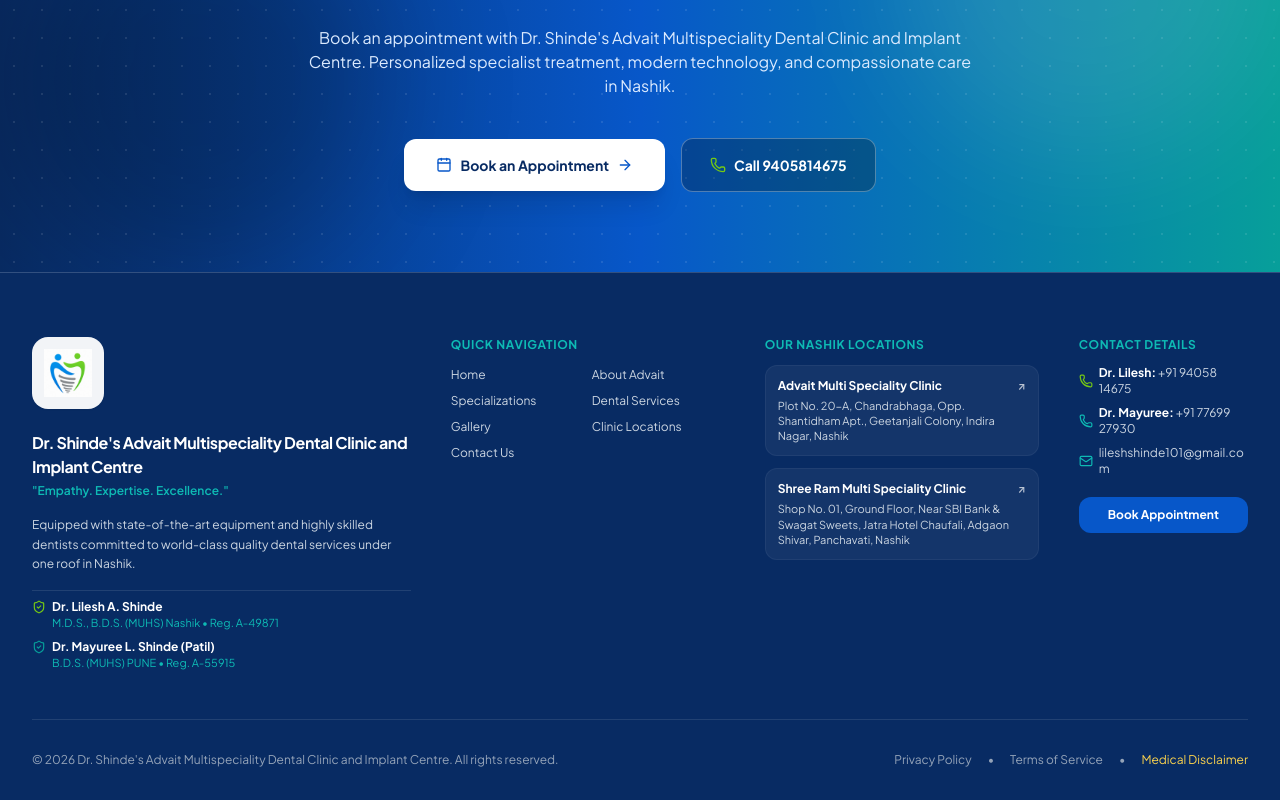
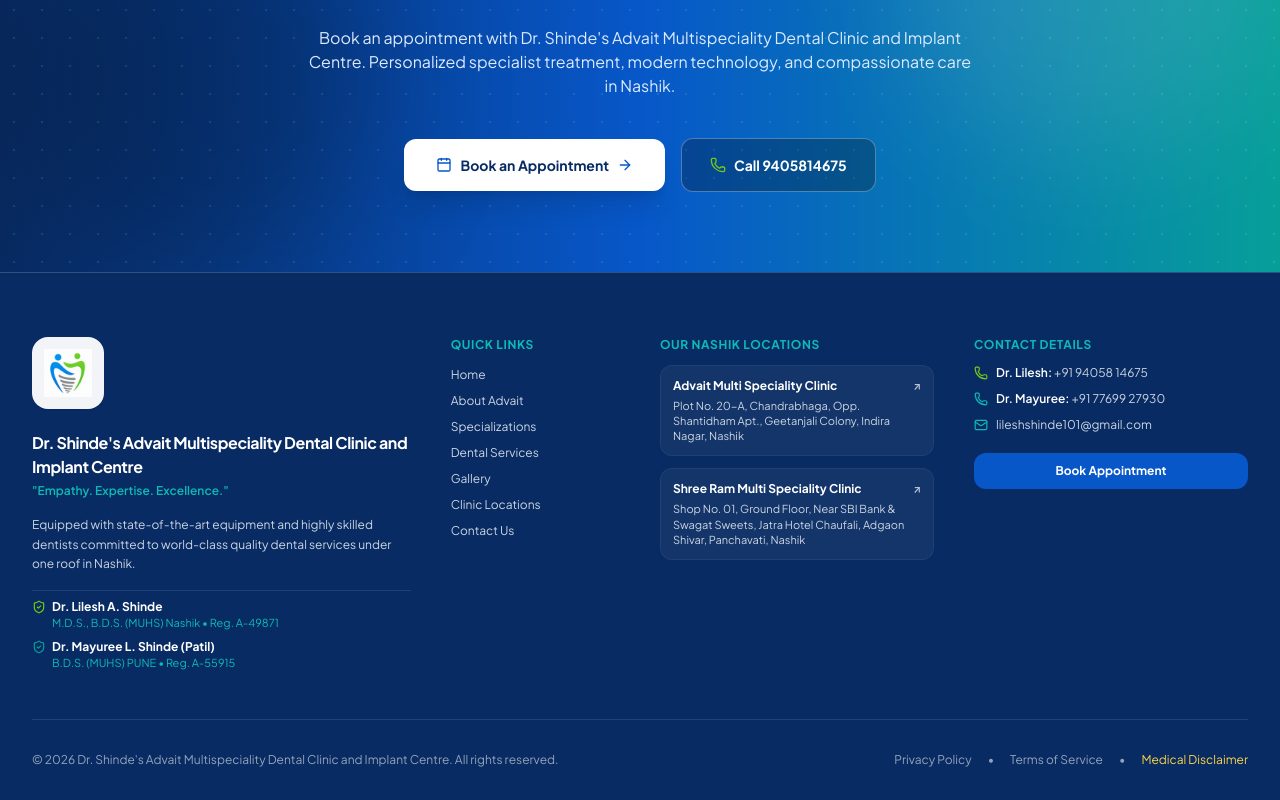
Before and after one commit to Resourcia212/Advait, a React (Vite) app: page / in a window 1280 px wide. Shown: the part 8102-8902 px from the top of the page. Built offline with nearby package versions, Linux system fonts and the light colour scheme.

Commit message:
Fix footer mobile numbers single line layout

```diff
--- a/src/components/layout/Footer.tsx
+++ b/src/components/layout/Footer.tsx
@@ -109,12 +109,12 @@
             </div>
           </div>
 
-          {/* Col 2: Navigation Links (3 cols) */}
-          <div className="lg:col-span-3 space-y-3">
+          {/* Col 2: Navigation Links (2 cols) */}
+          <div className="lg:col-span-2 space-y-3">
             <h4 className="text-xs font-bold uppercase tracking-wider text-advait-teal-light">
-              {currentLang === 'en' ? 'Quick Navigation' : 'महत्त्वाच्या लिंक्स'}
+              {currentLang === 'en' ? 'Quick Links' : 'महत्त्वाच्या लिंक्स'}
             </h4>
-            <div className="grid grid-cols-1 sm:grid-cols-2 gap-x-2 gap-y-1.5 text-xs text-slate-300">
+            <div className="flex flex-col gap-1.5 text-xs text-slate-300">
               {navLinks.map((link) => (
                 <button
                   key={link.id}
@@ -154,45 +154,46 @@
             </div>
           </div>
 
-          {/* Col 4: Direct Contacts & Booking (2 cols) */}
-          <div className="lg:col-span-2 space-y-3">
+          {/* Col 4: Direct Contacts & Booking (3 cols) */}
+          <div className="lg:col-span-3 space-y-3">
             <h4 className="text-xs font-bold uppercase tracking-wider text-advait-teal-light">
               {currentLang === 'en' ? 'Contact Details' : 'थेट संपर्क'}
             </h4>
-            <div className="space-y-2 text-xs text-slate-300">
+            <div className="space-y-2.5 text-xs text-slate-300">
               <a
                 href={`tel:${PRIMARY_PHONE}`}
-                className="flex items-center gap-1.5 hover:text-white hover:translate-x-0.5 transition-all duration-200"
+                className="flex items-center gap-2 hover:text-white hover:translate-x-0.5 transition-all duration-200 whitespace-nowrap"
                 title="Call Dr. Lilesh A. Shinde"
               >
                 <Phone className="w-3.5 h-3.5 text-advait-green shrink-0" />
-                <span>
-                  <strong className="text-white">Dr. Lilesh:</strong> {DISPLAY_PRIMARY_PHONE}
+                <span className="whitespace-nowrap">
+                  <strong className="text-white font-semibold">Dr. Lilesh:</strong> {DISPLAY_PRIMARY_PHONE}
                 </span>
               </a>
               <a
                 href={`tel:${SECONDARY_PHONE}`}
-                className="flex items-center gap-1.5 hover:text-white hover:translate-x-0.5 transition-all duration-200"
+                className="flex items-center gap-2 hover:text-white hover:translate-x-0.5 transition-all duration-200 whitespace-nowrap"
                 title="Call Dr. Mayuree L. Shinde (Patil)"
               >
                 <Phone className="w-3.5 h-3.5 text-advait-teal-light shrink-0" />
-                <span>
-                  <strong className="text-white">Dr. Mayuree:</strong> {DISPLAY_SECONDARY_PHONE}
+                <span className="whitespace-nowrap">
+                  <strong className="text-white font-semibold">Dr. Mayuree:</strong> {DISPLAY_SECONDARY_PHONE}
                 </span>
               </a>
               <a
                 href={`mailto:${CLINIC_EMAIL}`}
-                className="flex items-center gap-1.5 hover:text-white hover:translate-x-0.5 transition-all duration-200 break-all"
+                className="flex items-center gap-2 hover:text-white hover:translate-x-0.5 transition-all duration-200"
+                title="Email Advait Dental Clinic"
               >
                 <Mail className="w-3.5 h-3.5 text-advait-teal-light shrink-0" />
-                <span>{CLINIC_EMAIL}</span>
+                <span className="truncate">{CLINIC_EMAIL}</span>
               </a>
             </div>
 
             <div className="pt-2">
               <button
                 onClick={onOpenAppointmentModal}
-                className="w-full py-2.5 px-3 rounded-xl bg-advait-blue hover:bg-advait-blue-light hover:shadow-md hover:-translate-y-0.5 text-white text-xs font-bold shadow-xs transition-all duration-200 active:scale-95"
+                className="w-full py-2.5 px-3 rounded-xl bg-advait-blue hover:bg-advait-blue-light hover:shadow-md hover:-translate-y-0.5 text-white text-xs font-bold shadow-xs transition-all duration-200 active:scale-95 whitespace-nowrap"
               >
                 {currentLang === 'en' ? 'Book Appointment' : 'वेळ निश्चित करा'}
               </button>
```
